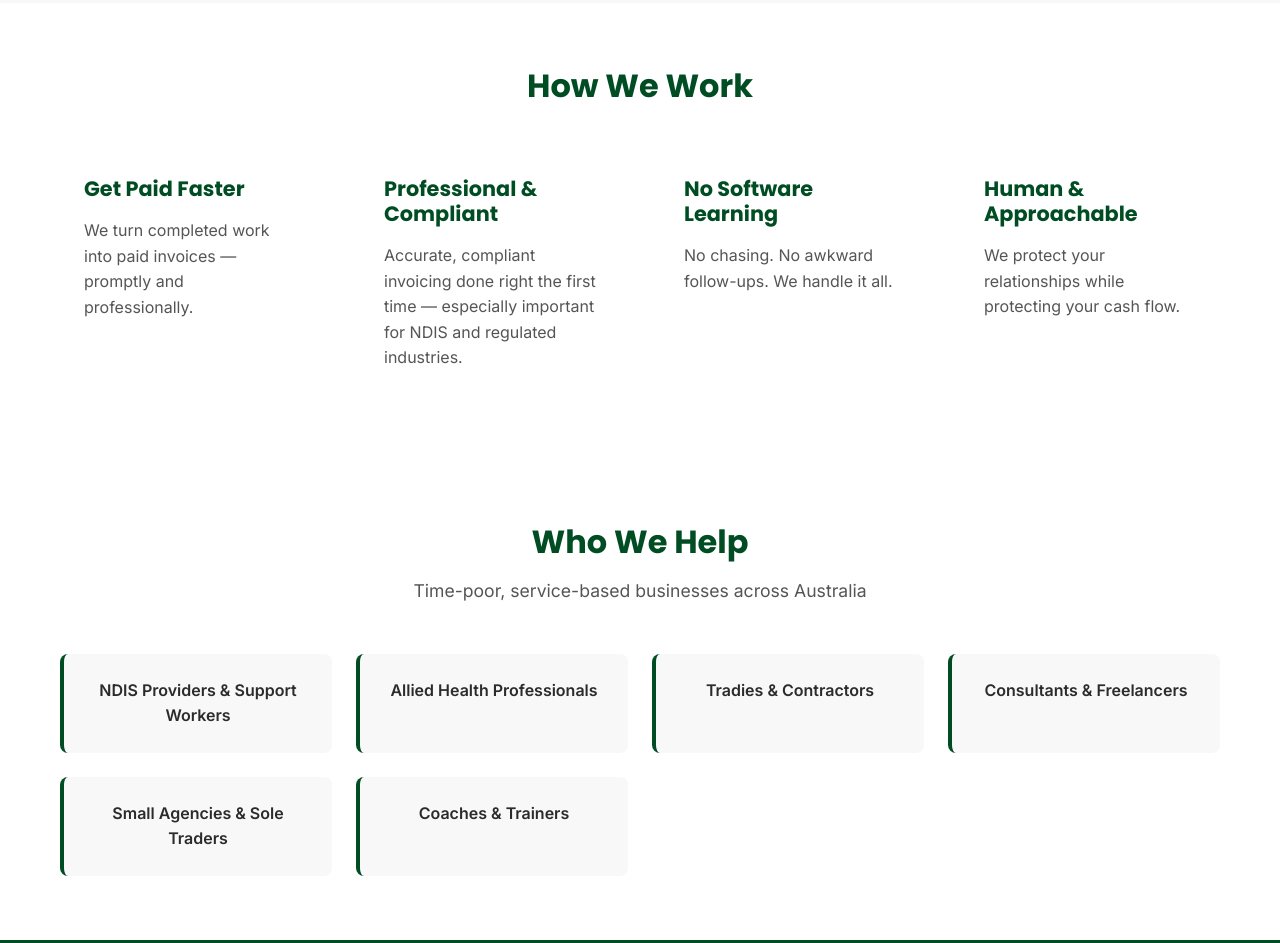
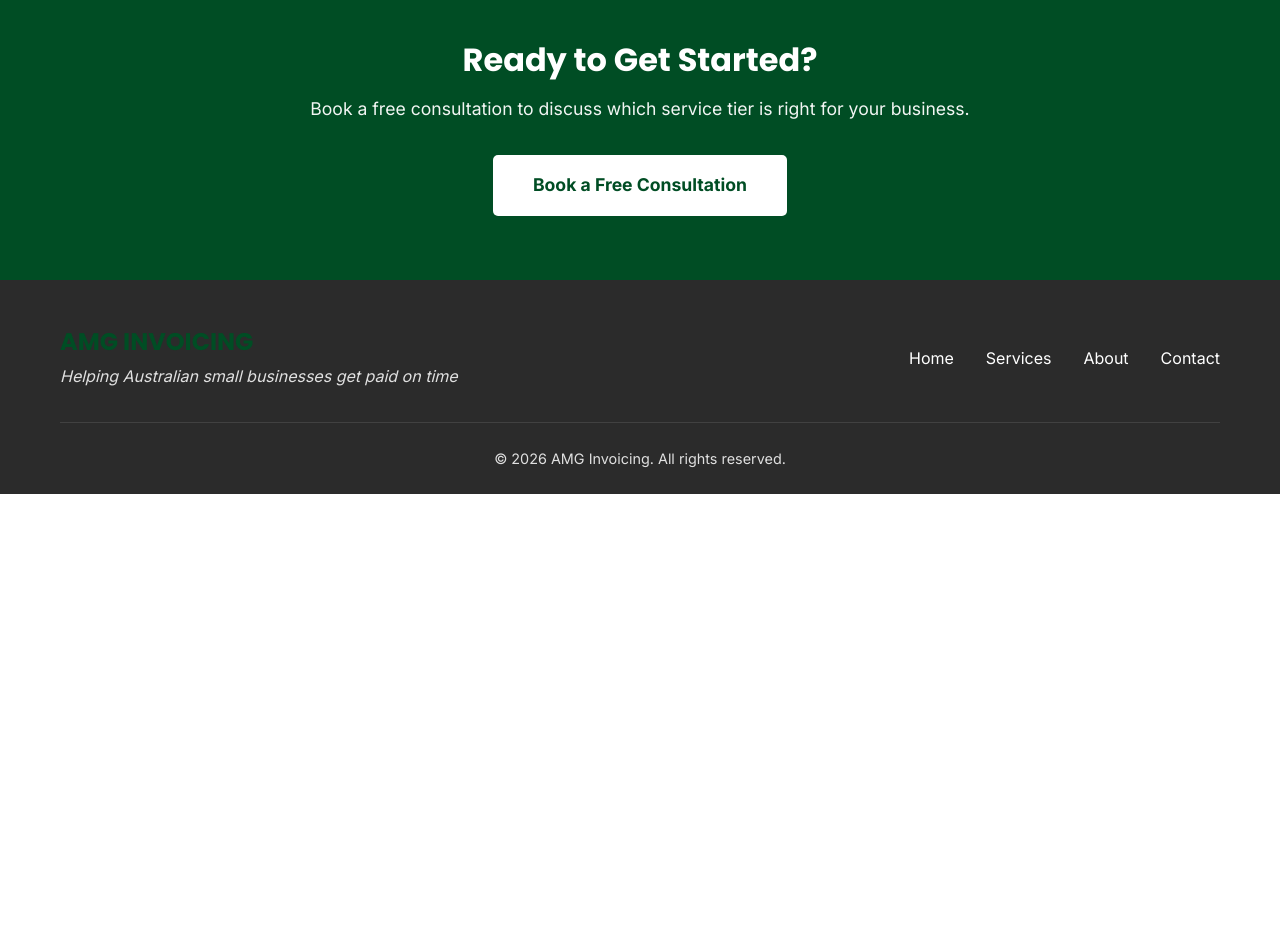
Before and after one commit to alyssagiuliano/amginvoicing, a plain HTML site: page services.html in a window 1280 px wide. Shown: the part 1114-2057 px from the top of the page. After the commit the page ends 1608 px from the top, so only its background shows below. Drawn offline with Linux system fonts and the light colour scheme.

Commit message:
Update services.html

```diff
--- a/services.html
+++ b/services.html
@@ -5,10 +5,11 @@
     <meta name="viewport" content="width=device-width, initial-scale=1.0">
     <meta name="description" content="AMG Invoicing Services - Tailored invoicing solutions for Australian service-based businesses.">
     <title>Our Services | AMG Invoicing</title>
+    <link rel="icon" type="image/jpg" href="amginvoicing.jpg">
     <link rel="preconnect" href="https://fonts.googleapis.com">
     <link rel="preconnect" href="https://fonts.gstatic.com" crossorigin>
     <link href="https://fonts.googleapis.com/css2?family=Inter:wght@400;600;700&family=Poppins:wght@600;700&display=swap" rel="stylesheet">
-    <link rel="stylesheet" href="styles.css">
+    <link rel="stylesheet" href="styles.css?v=2">
 </head>
 <body>
     <!-- Header -->
@@ -18,7 +19,6 @@
                 <div class="logo">
                     <a href="index.html" style="text-decoration: none; color: inherit;">
                         <h1>AMG INVOICING</h1>
-                        <p class="logo-tagline">Accounts Receivable Management | Invoicing | Cash Flow Support</p>
                     </a>
                 </div>
                 <ul class="nav-links">
@@ -35,7 +35,6 @@
     <section class="page-header">
         <div class="container">
             <h2 class="page-title">Our Services</h2>
-            <p class="page-subtitle">Tailored invoicing solutions for service-based businesses</p>
         </div>
     </section>
 
@@ -56,7 +55,7 @@
                     <a href="contact.html" class="service-cta">Get Started</a>
                 </div>
                 <div class="service-card featured">
-                    <div class="popular-badge">Most Popular</div>
+                    <div class="popular-badge">Recommended</div>
                     <h3 class="service-tier">Professional</h3>
                     <p class="service-description">Ideal for growing businesses and NDIS providers</p>
                     <ul class="service-features">
@@ -86,47 +85,6 @@
         </div>
     </section>
 
-    <!-- How It Works -->
-    <section class="how-it-works">
-        <div class="container">
-            <h2 class="section-title">How We Work</h2>
-            <div class="pillars-grid">
-                <div class="pillar">
-                    <h3>Get Paid Faster</h3>
-                    <p>We turn completed work into paid invoices — promptly and professionally.</p>
-                </div>
-                <div class="pillar">
-                    <h3>Professional & Compliant</h3>
-                    <p>Accurate, compliant invoicing done right the first time — especially important for NDIS and regulated industries.</p>
-                </div>
-                <div class="pillar">
-                    <h3>No Software Learning</h3>
-                    <p>No chasing. No awkward follow-ups. We handle it all.</p>
-                </div>
-                <div class="pillar">
-                    <h3>Human & Approachable</h3>
-                    <p>We protect your relationships while protecting your cash flow.</p>
-                </div>
-            </div>
-        </div>
-    </section>
-
-    <!-- Who We Help -->
-    <section class="who-we-help">
-        <div class="container">
-            <h2 class="section-title">Who We Help</h2>
-            <p class="section-subtitle">Time-poor, service-based businesses across Australia</p>
-            <div class="industries-grid">
-                <div class="industry">NDIS Providers & Support Workers</div>
-                <div class="industry">Allied Health Professionals</div>
-                <div class="industry">Tradies & Contractors</div>
-                <div class="industry">Consultants & Freelancers</div>
-                <div class="industry">Small Agencies & Sole Traders</div>
-                <div class="industry">Coaches & Trainers</div>
-            </div>
-        </div>
-    </section>
-
     <!-- CTA Section -->
     <section class="cta-section">
         <div class="container">
@@ -142,7 +100,7 @@
             <div class="footer-content">
                 <div class="footer-brand">
                     <h3>AMG INVOICING</h3>
-                    <p>The steady hand behind your cash flow</p>
+                    <p>Helping Australian small businesses get paid on time</p>
                 </div>
                 <div class="footer-links">
                     <a href="index.html">Home</a>
```
